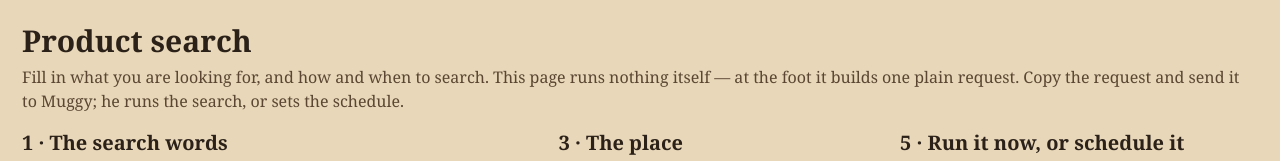
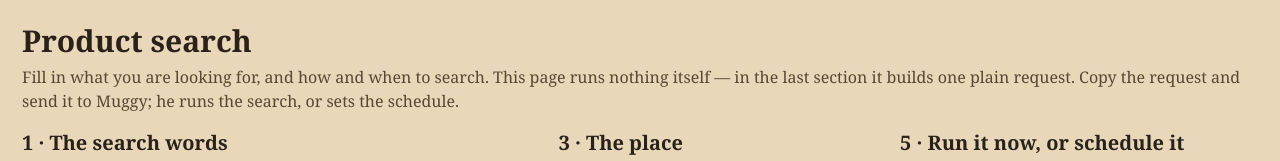
Before and after one commit to claypnw/test-stand, a plain HTML site: page product-search.html in a window 1280 px wide. Shown: the top 161 px of the page. Drawn offline with Linux system fonts and the light colour scheme.

Commit message:
Product search page: point the intro line at the request section

```diff
--- a/product-search.html
+++ b/product-search.html
@@ -40,7 +40,7 @@
 <body>
 <div class="wrap">
   <h1>Product search</h1>
-  <div class="sub">Fill in what you are looking for, and how and when to search. This page runs nothing itself — at the foot it builds one plain request. Copy the request and send it to Muggy; he runs the search, or sets the schedule.</div>
+  <div class="sub">Fill in what you are looking for, and how and when to search. This page runs nothing itself — in the last section it builds one plain request. Copy the request and send it to Muggy; he runs the search, or sets the schedule.</div>
 
   <div class="cols">
     <div class="col">
```
